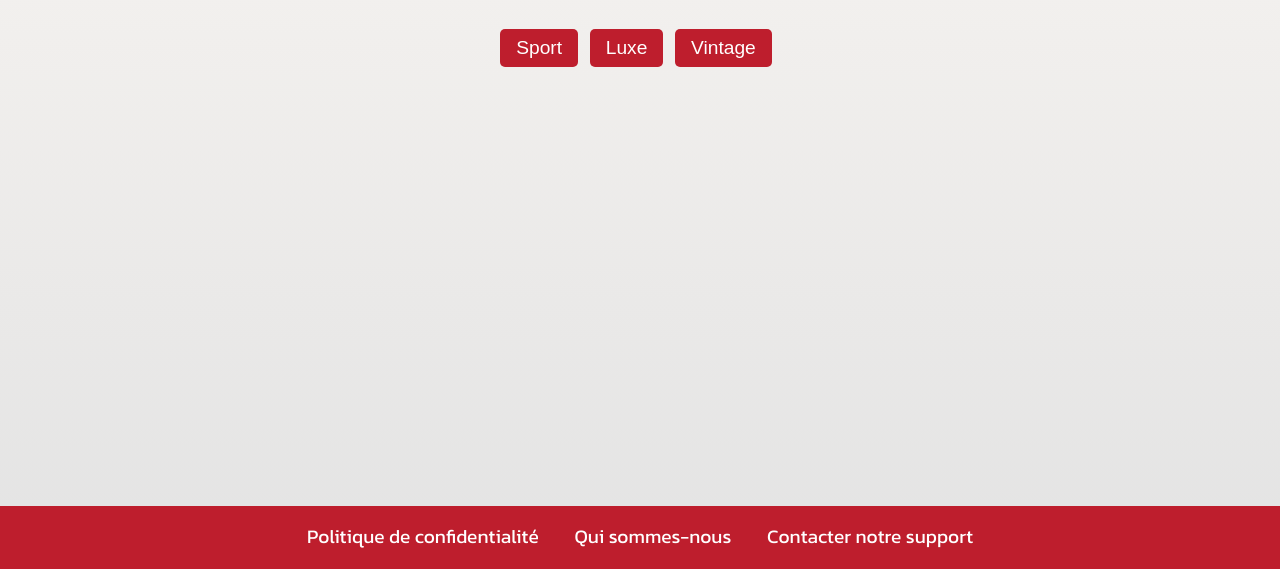
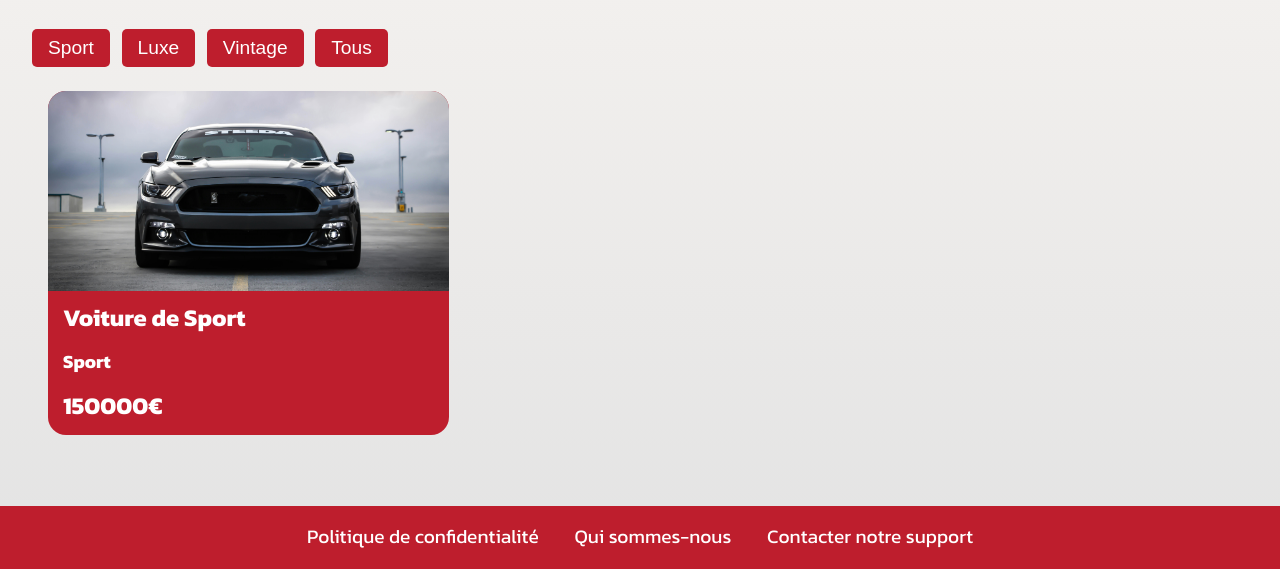
Before and after one commit to FHJ1969/CarFilters, a plain HTML site: page index.html in a window 1280 px wide. Both pictures are taken after a click on the button "Sport". Shown: the part 231-800 px from the top of the page. Drawn offline with Linux system fonts and the light colour scheme; a web font is replaced by a local one.

Commit message:
Ajout des cartes et du code responsable des filtres

```diff
--- a/assets/filtres.json
+++ b/assets/filtres.json
@@ -0,0 +1,23 @@
+[
+  {
+    "nom": "Voiture de Luxe",
+    "genre": "Luxe",
+    "prix": "200000",
+    "image": "assets/images/voiture-luxe.jpg",
+    "lien": "../index.html"
+  },
+  {
+    "nom": "Voiture de Sport",
+    "genre": "Sport",
+    "prix": "150000",
+    "image": "assets/images/voiture-sport.jpg",
+    "lien": "../index.html"
+  },
+  {
+    "nom": "Voiture Vintage",
+    "genre": "Vintage",
+    "prix": "180000",
+    "image": "assets/images/voiture-ancienne.jpg",
+    "lien": "../index.html"
+  }
+]
--- a/assets/script.js
+++ b/assets/script.js
@@ -0,0 +1,165 @@
+//Appel du fichier JSON et définition en variable
+
+let reponse = await fetch("/assets/filtres.json");
+
+let filtres = await reponse.json();
+
+//Création des cartes
+
+let cartes = document.getElementById("cartes");
+
+function generationCartes() {
+    for (let i = 0; i < filtres.length; i++) {
+        let lienBoite = document.createElement("a");
+        lienBoite.href = filtres[i].lien;
+        lienBoite.classList.add("boite-lien");
+
+        let boite = document.createElement("div");
+        boite.classList.add("box-carte");
+        lienBoite.appendChild(boite);
+
+        let image = document.createElement("img")
+        image.src = filtres[i].image;
+        image.classList.add("image-voiture")
+        boite.appendChild(image)
+
+        let titre = document.createElement("h2");
+        titre.innerText = filtres[i].nom;
+        titre.classList.add("texte-balise")
+        boite.appendChild(titre);
+
+        let genre = document.createElement("h3");
+        genre.innerText = filtres[i].genre;
+        genre.classList.add("texte-balise")
+        boite.appendChild(genre);
+
+        let prix = document.createElement("h2");
+        prix.innerText = filtres[i].prix + "€";
+        prix.classList.add("texte-balise")
+        boite.appendChild(prix);
+
+        cartes.appendChild(lienBoite);
+    }
+}
+
+generationCartes();
+
+//Définition des bouttons et appel des cartes selon les bouttons pressé
+
+let btnLuxe = document.getElementById("btn-luxe");
+let btnSport = document.getElementById("btn-sport");
+let btnVintage = document.getElementById("btn-vintage");
+let btnAll = document.getElementById("btn-all");
+
+btnLuxe.addEventListener("click", (event) => {
+    // Effacer le contenu de la balise cartes
+    cartes.innerHTML = "";
+
+    // Parcourir les filtres et ajouter les nouvelles cartes
+            let lienBoite = document.createElement("a");
+            lienBoite.href = filtres[0].lien;
+            lienBoite.classList.add("boite-lien");
+
+            let boite = document.createElement("div");
+            boite.classList.add("box-carte");
+            lienBoite.appendChild(boite);
+
+            let image = document.createElement("img")
+            image.src = filtres[0].image;
+            image.classList.add("image-voiture")
+            boite.appendChild(image)
+
+            let titre = document.createElement("h2");
+            titre.innerText = filtres[0].nom;
+            titre.classList.add("texte-balise")
+            boite.appendChild(titre);
+
+            let genre = document.createElement("h3");
+            genre.innerText = filtres[0].genre;
+            genre.classList.add("texte-balise")
+            boite.appendChild(genre);
+
+            let prix = document.createElement("h2");
+            prix.innerText = filtres[0].prix + "€";
+            prix.classList.add("texte-balise")
+            boite.appendChild(prix);
+
+            cartes.appendChild(lienBoite);
+});
+
+btnSport.addEventListener("click", (event) => {
+    // Effacer le contenu de la balise cartes
+    cartes.innerHTML = "";
+
+    // Parcourir les filtres et ajouter les nouvelles cartes
+        let lienBoite = document.createElement("a");
+        lienBoite.href = filtres[1].lien;
+        lienBoite.classList.add("boite-lien");
+
+        let boite = document.createElement("div");
+        boite.classList.add("box-carte");
+        lienBoite.appendChild(boite);
+
+        let image = document.createElement("img")
+        image.src = filtres[1].image;
+        image.classList.add("image-voiture")
+        boite.appendChild(image)
+
+        let titre = document.createElement("h2");
+        titre.innerText = filtres[1].nom;
+        titre.classList.add("texte-balise")
+        boite.appendChild(titre);
+
+        let genre = document.createElement("h3");
+        genre.innerText = filtres[1].genre;
+        genre.classList.add("texte-balise")
+        boite.appendChild(genre);
+
+        let prix = document.createElement("h2");
+        prix.innerText = filtres[1].prix + "€";
+        prix.classList.add("texte-balise")
+        boite.appendChild(prix);
+
+        cartes.appendChild(lienBoite);
+});
+
+btnVintage.addEventListener("click", (event) => {
+    // Effacer le contenu de la balise cartes
+    cartes.innerHTML = "";
+
+    // Parcourir les filtres et ajouter les nouvelles cartes
+        let lienBoite = document.createElement("a");
+        lienBoite.href = filtres[2].lien;
+        lienBoite.classList.add("boite-lien");
+
+        let boite = document.createElement("div");
+        boite.classList.add("box-carte");
+        lienBoite.appendChild(boite);
+
+        let image = document.createElement("img")
+        image.src = filtres[2].image;
+        image.classList.add("image-voiture")
+        boite.appendChild(image)
+
+        let titre = document.createElement("h2");
+        titre.innerText = filtres[2].nom;
+        titre.classList.add("texte-balise")
+        boite.appendChild(titre);
+
+        let genre = document.createElement("h3");
+        genre.innerText = filtres[2].genre;
+        genre.classList.add("texte-balise")
+        boite.appendChild(genre);
+
+        let prix = document.createElement("h2");
+        prix.innerText = filtres[2].prix + "€";
+        prix.classList.add("texte-balise")
+        boite.appendChild(prix);
+
+        cartes.appendChild(lienBoite);
+});
+
+btnAll.addEventListener("click", (event) => {
+    cartes.innerHTML = "";
+    generationCartes();
+});
--- a/assets/style.css
+++ b/assets/style.css
@@ -1,3 +1,5 @@
+/* Général */
+
 * {
     margin: 0;
     padding: 0;
@@ -13,6 +15,8 @@ body {
     flex-direction: column;
     min-height: 100vh;
 }
+
+/* Header */
 
 header {
     background-color: #be1e2d;
@@ -54,11 +58,10 @@ header img {
     background-color: #991b21;
 }
 
+/* Main, Titre et bouttons */
+
 main {
-    max-width: 1200px;
-    margin: 0 auto;
-    padding: 2rem 0;
-    flex: 1;
+    padding: 2rem 2rem;
 }
 
 .titre-page {
@@ -85,6 +88,49 @@ main {
     transform: scale(1.05);
 }
 
+/* Cartes voitures */
+
+#cartes{
+    display: flex;
+    flex-direction: row;
+    width: 100%;
+}
+
+.boite-lien{
+    display: block;
+    width: 33%;
+    border-radius: 18px;
+    padding: 0rem;
+    margin: 1rem;
+    background-color: #be1e2d;
+    text-decoration: none;
+    transition: transform 0.3s ease, box-shadow 0.3s ease;
+}
+
+.boite-lien:hover {
+    transform: scale(1.05);
+    box-shadow: 0 4px 6px rgba(0, 0, 0, 0.1);
+}
+
+.image-voiture{
+    width: 100%;
+    border-radius: 18px 18px 0 0;
+    height: 200px;
+    object-fit: cover;
+}
+
+.texte-balise{
+    margin: 0 15px 10px;
+    color: white;
+    transition: color 0.3s ease;
+}
+
+.boite-lien:hover .texte-balise {
+    color: white;
+}
+
+/* Footer */
+
 footer {
     background-color: #be1e2d;
     padding: 1rem 0;
--- a/index.html
+++ b/index.html
@@ -25,7 +25,11 @@
     <main>
         <button id="btn-sport" class="btn" alt="boutton filtre sport">Sport</button>
         <button id="btn-luxe" class="btn" alt="boutton filtre luxe">Luxe</button>
-        <button id="btn-luxe" class="btn" alt="boutton filtre vintage">Vintage</button>
+        <button id="btn-vintage" class="btn" alt="boutton filtre vintage">Vintage</button>
+        <button id="btn-all" class="btn" alt="boutton filtre all">Tous</button>
+        <article id="cartes">
+            <!-- La ou les cartes créée en JS s'inséreront -->
+        </article>
     </main>
     <footer>
         <a href="index.html" class="lien-footer">Politique de confidentialité</a>
```
